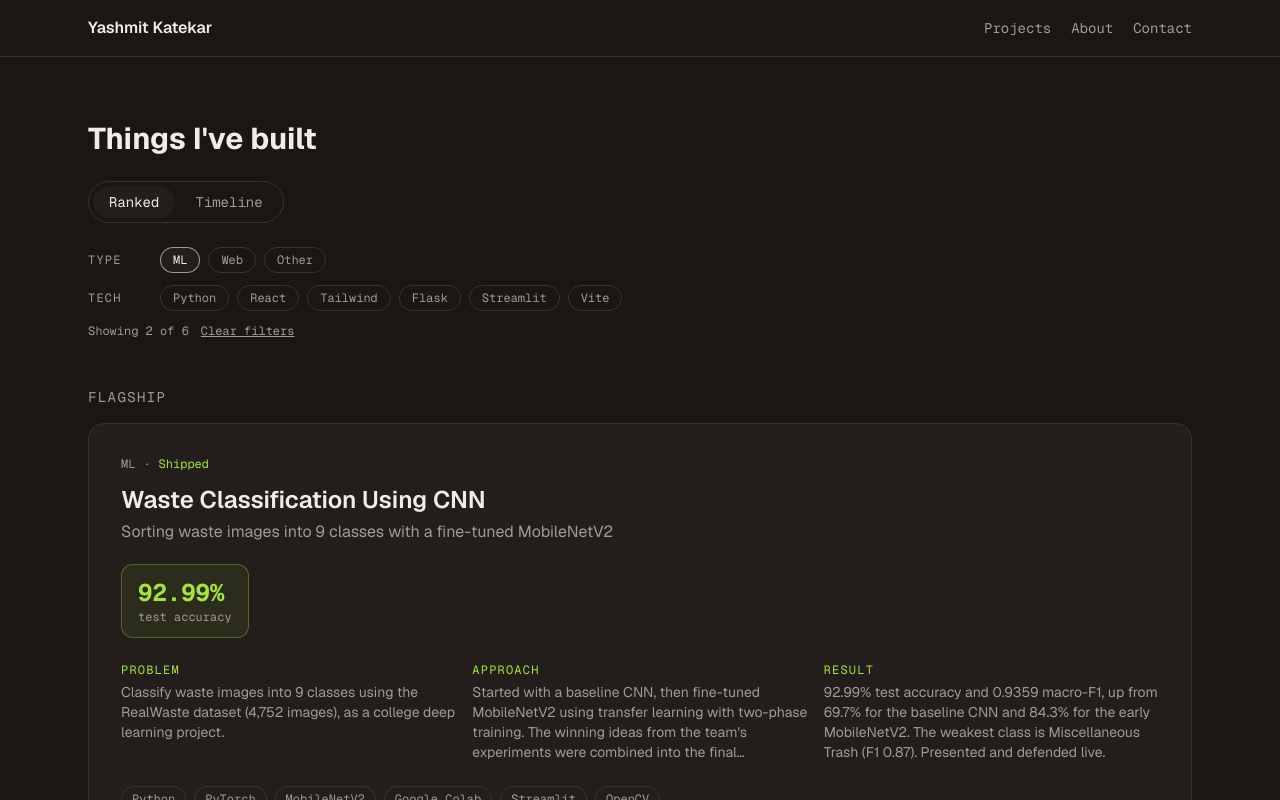
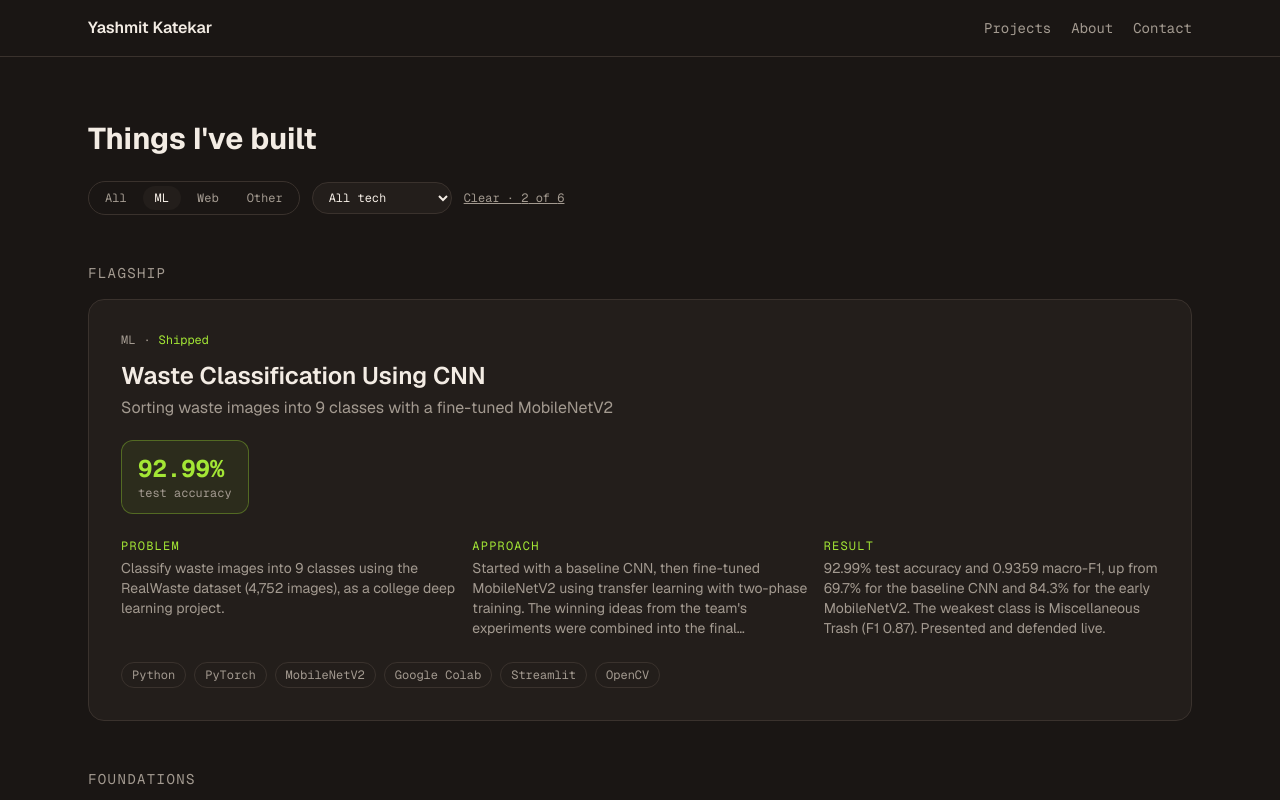
Before and after one commit to Katekar3/portfolio, a Next.js app: page /projects in a window 1280 px wide. Both pictures are taken after a click on the button "ML". Shown: the top 800 px of the page. Built offline with nearby package versions, Linux system fonts and the light colour scheme.

Commit message:
agent checkpoint

```diff
--- a/app/page.tsx
+++ b/app/page.tsx
@@ -1,6 +1,7 @@
 import Link from "next/link";
 import ProjectCard from "@/components/ProjectCard";
 import { getFeatured } from "@/lib/projects";
+import Timeline from "@/components/Timeline";
 import { site } from "@/data/site";
 
 const pill =
@@ -33,11 +34,19 @@ export default function Home() {
           </div>
           <div className="mt-6">
             <Link href="/projects" className={pill}>
-              View all projects (ranked or timeline) →
+              View all projects →
             </Link>
           </div>
         </section>
       )}
+
+      {/* Timeline: how the projects fit together, oldest to newest */}
+      <section className="mt-16">
+        <h2 className="mb-6 font-mono text-sm uppercase tracking-widest text-muted">
+          How I got here
+        </h2>
+        <Timeline />
+      </section>
 
       {/* Currently learning: hidden when the array is empty */}
       {site.learning.length > 0 && (
--- a/components/ProjectsView.tsx
+++ b/components/ProjectsView.tsx
@@ -1,16 +1,14 @@
 "use client";
 
 import { useState } from "react";
-import Link from "next/link";
-import ProjectCard, { Meta } from "@/components/ProjectCard";
-import { getByTier, getTimeline } from "@/lib/projects";
+import ProjectCard from "@/components/ProjectCard";
+import { getByTier } from "@/lib/projects";
 import { projects } from "@/data/projects";
 import type { Category, Project, Tier } from "@/data/projects";
 
-type View = "ranked" | "timeline";
 type Match = (p: Project) => boolean;
 
-// A tech tag only becomes a filter chip if at least this many projects use it
+// A tech tag only shows in the dropdown if at least this many projects use it
 const MIN_TECH_COUNT = 2;
 
 const categoryOrder: Category[] = ["ML", "Web", "Mobile", "Other"];
@@ -22,23 +20,14 @@ const sections: { tier: Tier; title: string; grid: string }[] = [
   { tier: "upcoming", title: "Upcoming", grid: "grid gap-4" },
 ];
 
-// Chip options are built from the data, so new projects show up automatically
+// Filter options are built from the data, so new projects show up automatically
 const categories = categoryOrder.filter((c) => projects.some((p) => p.category === c));
 
 const techCounts = new Map<string, number>();
 projects.forEach((p) => p.tech.forEach((t) => techCounts.set(t, (techCounts.get(t) ?? 0) + 1)));
 const techs = [...techCounts.entries()]
   .filter(([, n]) => n >= MIN_TECH_COUNT)
-  .sort((a, b) => b[1] - a[1] || a[0].localeCompare(b[0]))
-  .map(([t]) => t);
-
-// dateLabel wins when present ("Ongoing", "Sept 2026"), otherwise month + year
-function whenLabel(p: Project) {
-  return (
-    p.dateLabel ??
-    new Date(p.date).toLocaleDateString("en-US", { month: "short", year: "numeric", timeZone: "UTC" })
-  );
-}
+  .sort((a, b) => b[1] - a[1] || a[0].localeCompare(b[0]));
 
 function Chip({ label, active, onClick }: { label: string; active: boolean; onClick: () => void }) {
   return (
@@ -46,10 +35,8 @@ function Chip({ label, active, onClick }: { label: string; active: boolean; onCl
       type="button"
       onClick={onClick}
       aria-pressed={active}
-      className={`rounded-full border px-3 py-1 font-mono text-xs transition ${
-        active
-          ? "border-foreground/60 bg-card text-foreground"
-          : "border-border text-muted hover:border-muted hover:text-foreground"
+      className={`rounded-full px-3 py-1 font-mono text-xs transition ${
+        active ? "bg-card text-foreground" : "text-muted hover:text-foreground"
       }`}
     >
       {label}
@@ -78,104 +65,59 @@ function Ranked({ match }: { match: Match }) {
   );
 }
 
-function Timeline({ match }: { match: Match }) {
-  const items = getTimeline().filter(match); // oldest to newest
-  return (
-    <ol className="relative mt-12 border-l border-border pl-8">
-      {items.map((p) => (
-        <li key={p.slug} className="relative pb-10 last:pb-0">
-          <span
-            className="absolute -left-[39px] top-1.5 h-3 w-3 rounded-full"
-            style={{ background: p.accent }}
-          />
-          <div className="font-mono text-xs uppercase tracking-widest text-muted">{whenLabel(p)}</div>
-          <Link
-            href={`/projects/${p.slug}`}
-            className="mt-2 block rounded-2xl border border-border bg-card p-5 transition hover:-translate-y-0.5 hover:border-muted"
-          >
-            <Meta p={p} />
-            <h3 className="mt-2 text-lg font-semibold">{p.title}</h3>
-            <p className="mt-1 text-sm text-muted">{p.tagline}</p>
-            <div className="mt-3 font-mono text-sm" style={{ color: p.accent }}>
-              {p.signatureStat.value}{" "}
-              <span className="text-xs text-muted">{p.signatureStat.label}</span>
-            </div>
-          </Link>
-        </li>
-      ))}
-    </ol>
-  );
-}
+export default function ProjectsView() {
+  const [category, setCategory] = useState<Category | null>(null);
+  const [tech, setTech] = useState(""); // "" = all tech
 
-export default function ProjectsView() {
-  const [view, setView] = useState<View>("ranked");
-  const [category, setCategory] = useState<Category | null>(null);
-  const [tech, setTech] = useState<string | null>(null);
-
-  // One filter function shared by both views. Category AND tech must both match.
+  // Category AND tech must both match
   const match: Match = (p) =>
-    (category === null || p.category === category) && (tech === null || p.tech.includes(tech));
+    (category === null || p.category === category) && (tech === "" || p.tech.includes(tech));
 
   const shown = projects.filter(match).length;
-  const filtering = category !== null || tech !== null;
+  const filtering = category !== null || tech !== "";
 
   const clear = () => {
     setCategory(null);
-    setTech(null);
+    setTech("");
   };
-
-  const viewBtn = (v: View, label: string) => (
-    <button
-      type="button"
-      onClick={() => setView(v)}
-      aria-pressed={view === v}
-      className={`rounded-full px-4 py-1.5 font-mono text-sm transition ${
-        view === v ? "bg-card text-foreground" : "text-muted hover:text-foreground"
-      }`}
-    >
-      {label}
-    </button>
-  );
 
   return (
     <>
-      <div className="mt-6 inline-flex gap-1 rounded-full border border-border p-1">
-        {viewBtn("ranked", "Ranked")}
-        {viewBtn("timeline", "Timeline")}
-      </div>
-
-      {/* Filters */}
-      <div className="mt-6 space-y-3">
+      {/* Compact filter bar: type chips + one tech dropdown */}
+      <div className="mt-6 flex flex-wrap items-center gap-3">
         {categories.length > 1 && (
-          <div className="flex flex-wrap items-center gap-2">
-            <span className="w-16 font-mono text-xs uppercase tracking-widest text-muted">Type</span>
+          <div className="inline-flex flex-wrap gap-1 rounded-full border border-border p-1">
+            <Chip label="All" active={category === null} onClick={() => setCategory(null)} />
             {categories.map((c) => (
-              <Chip
-                key={c}
-                label={c}
-                active={category === c}
-                onClick={() => setCategory(category === c ? null : c)}
-              />
+              <Chip key={c} label={c} active={category === c} onClick={() => setCategory(c)} />
             ))}
           </div>
         )}
+
         {techs.length > 0 && (
-          <div className="flex flex-wrap items-center gap-2">
-            <span className="w-16 font-mono text-xs uppercase tracking-widest text-muted">Tech</span>
-            {techs.map((t) => (
-              <Chip key={t} label={t} active={tech === t} onClick={() => setTech(tech === t ? null : t)} />
+          <select
+            value={tech}
+            onChange={(e) => setTech(e.target.value)}
+            aria-label="Filter by tech"
+            className="rounded-full border border-border bg-card px-3 py-1.5 font-mono text-xs text-foreground"
+          >
+            <option value="">All tech</option>
+            {techs.map(([t, n]) => (
+              <option key={t} value={t}>
+                {t} ({n})
+              </option>
             ))}
-          </div>
+          </select>
         )}
+
         {filtering && (
-          <div className="flex items-center gap-3 font-mono text-xs text-muted">
-            <span>
-              Showing {shown} of {projects.length}
-            </span>
-            <button type="button" onClick={clear} className="underline hover:text-foreground">
-              Clear filters
-            </button>
-          </div>
+          <button
+            type="button"
+            onClick={clear}
+            className="font-mono text-xs text-muted underline hover:text-foreground"
+          >
+            Clear · {shown} of {projects.length}
+          </button>
         )}
       </div>
 
@@ -186,10 +128,8 @@ export default function ProjectsView() {
             Clear filters
           </button>
         </p>
-      ) : view === "ranked" ? (
+      ) : (
         <Ranked match={match} />
-      ) : (
-        <Timeline match={match} />
       )}
     </>
   );
--- /dev/null
+++ b/components/Timeline.tsx
@@ -0,0 +1,42 @@
+import Link from "next/link";
+import { Meta } from "@/components/ProjectCard";
+import { getTimeline } from "@/lib/projects";
+import type { Project } from "@/data/projects";
+
+// dateLabel wins when present ("Ongoing", "Sept 2026"), otherwise month + year
+function whenLabel(p: Project) {
+  return (
+    p.dateLabel ??
+    new Date(p.date).toLocaleDateString("en-US", { month: "short", year: "numeric", timeZone: "UTC" })
+  );
+}
+
+// Oldest to newest. Built from the data, so new projects appear automatically.
+export default function Timeline() {
+  const items = getTimeline();
+  return (
+    <ol className="relative max-w-3xl border-l border-border pl-8">
+      {items.map((p) => (
+        <li key={p.slug} className="relative pb-10 last:pb-0">
+          <span
+            className="absolute -left-[39px] top-1.5 h-3 w-3 rounded-full"
+            style={{ background: p.accent }}
+          />
+          <div className="font-mono text-xs uppercase tracking-widest text-muted">{whenLabel(p)}</div>
+          <Link
+            href={`/projects/${p.slug}`}
+            className="mt-2 block rounded-2xl border border-border bg-card p-5 transition hover:-translate-y-0.5 hover:border-muted"
+          >
+            <Meta p={p} />
+            <h3 className="mt-2 text-lg font-semibold">{p.title}</h3>
+            <p className="mt-1 text-sm text-muted">{p.tagline}</p>
+            <div className="mt-3 font-mono text-sm" style={{ color: p.accent }}>
+              {p.signatureStat.value}{" "}
+              <span className="text-xs text-muted">{p.signatureStat.label}</span>
+            </div>
+          </Link>
+        </li>
+      ))}
+    </ol>
+  );
+}
```
